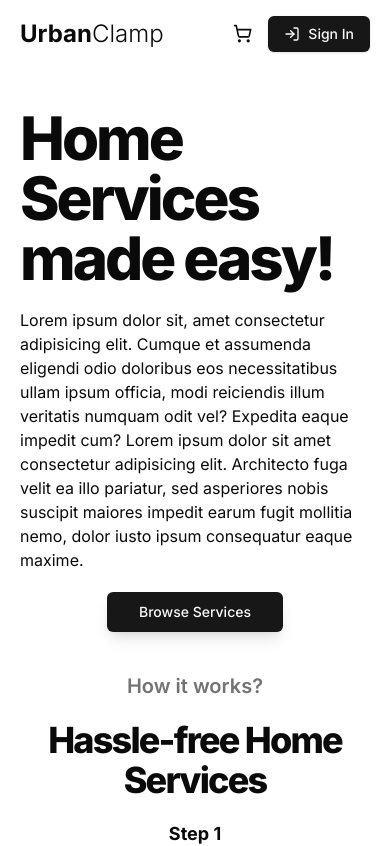
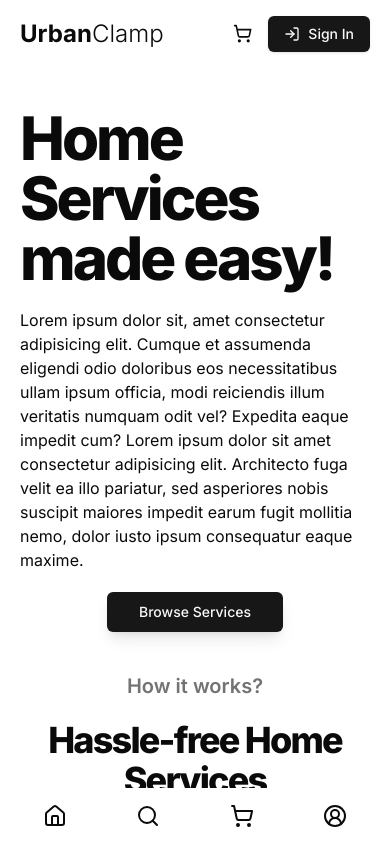
Before and after one commit to pratikstemkar/urbanclamp, a Next.js app in the folder web/: page / in a window 390 px wide. Shown: the top 846 px of the page. Built offline with nearby package versions, Linux system fonts and the light colour scheme.

Commit message:
bottom nav

```diff
--- /dev/null
+++ b/web/app/_components/BottomNav.tsx
@@ -0,0 +1,23 @@
+"use client";
+
+import {
+    CircleUserRound,
+    HomeIcon,
+    SearchIcon,
+    ShoppingCartIcon,
+} from "lucide-react";
+
+const BottomNav = () => {
+    return (
+        <nav className="sticky bottom-0 px-2 py-4 bg-background flex w-full lg:hidden hover:bg-red-500">
+            <div className="flex w-full justify-around">
+                <HomeIcon />
+                <SearchIcon />
+                <ShoppingCartIcon />
+                <CircleUserRound />
+            </div>
+        </nav>
+    );
+};
+
+export default BottomNav;
--- a/web/app/_components/Navbar.tsx
+++ b/web/app/_components/Navbar.tsx
@@ -14,7 +14,7 @@ const Navbar = () => {
     const auth = useAuth();
 
     return (
-        <nav className="sticky top-0 z-50 bg-background">
+        <nav className="sticky top-0 backdrop-blur-md">
             <div className="flex max-w-7xl m-auto justify-between items-center px-5 lg:px-10 py-4 lg:py-5">
                 <div>
                     <Link href="/">
--- a/web/app/layout.tsx
+++ b/web/app/layout.tsx
@@ -6,6 +6,7 @@ import Footer from "./_components/Footer";
 import { ThemeProvider } from "@/components/theme-provider";
 import StoreProvider from "@/store/StoreProvider";
 import { Toaster } from "sonner";
+import BottomNav from "./_components/BottomNav";
 
 // If loading a variable font, you don't need to specify the font weight
 const inter = Inter({
@@ -44,6 +45,7 @@ export default function RootLayout({
                         </div>
                         <Toaster />
                         <Footer />
+                        <BottomNav />
                     </ThemeProvider>
                 </StoreProvider>
             </body>
```
